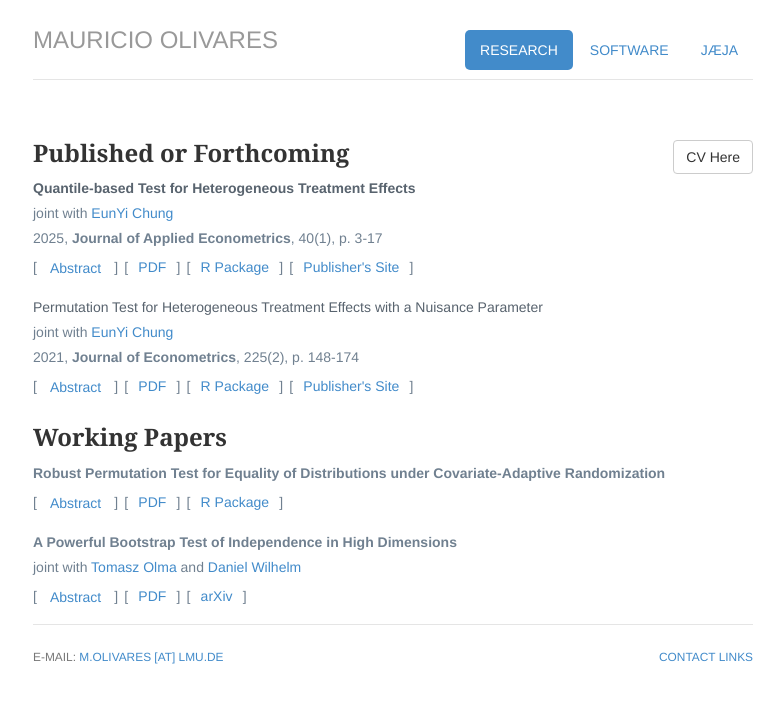
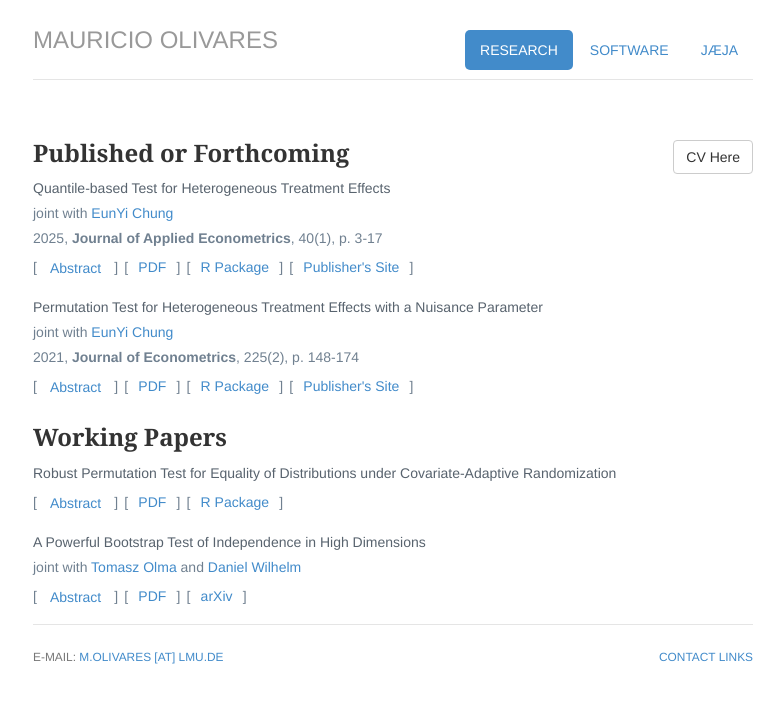
Before and after one commit to mauolivares/mauolivares.github.io, a Jekyll site: the page built from research/index.html, in a window 1280 px wide. Shown: the top 703 px of the page, without its empty margins (247-1031 px from the left). Built offline with Jekyll 4.4.1, drawn with Linux system fonts in a browser that asks for light colours.

Commit message:
different font color for research

```diff
--- a/research/index.html
+++ b/research/index.html
@@ -16,7 +16,7 @@ description: Mauricio Olivares' research page.
 				<span itemprop="reserach"><h3>Published or Forthcoming</h3></span>
 
 				<p style="color:#708090;">
-				<span style="color:#58636e; font-weight:600;">Quantile-based Test for Heterogeneous Treatment Effects</span>
+				<span style="color:#58636e; font-weight:500;">Quantile-based Test for Heterogeneous Treatment Effects</span>
 				<br>joint with <a href="https://sites.google.com/a/illinois.edu/eunyichung/">EunYi Chung</a>
 				<br>2025, <b>Journal of Applied Econometrics</b>, 40(1), p. 3-17
 				<br>[<a class="btn btn-link" data-toggle="collapse" href="#WP_JAE" role="button" aria-expanded="false" aria-controls="WP_JAE">
@@ -48,7 +48,8 @@ description: Mauricio Olivares' research page.
 
 				<h3>Working Papers</h3>
 
-				<p style="color:#708090;"><strong>Robust Permutation Test for Equality of Distributions under Covariate-Adaptive Randomization</strong>
+				<p style="color:#708090;">
+					<span style="color:#58636e; font-weight:500;">Robust Permutation Test for Equality of Distributions under Covariate-Adaptive Randomization</span>
 				<br>[<a class="btn btn-link" data-toggle="collapse" href="#JMP" role="button" aria-expanded="false" aria-controls="JMP">
     			Abstract</a>]&#8287&#8287[&#8287&#8287<a href="/files/JMP_MauricioOlivares.pdf" title="Download Paper as PDF"> PDF </a>&#8287&#8287]&#8287&#8287[&#8287&#8287<a href="https://cran.r-project.org/web/packages/RATest/index.html" title="R Package"> R Package </a>&#8287&#8287]
     				<div class="collapse" id="JMP">
@@ -60,7 +61,8 @@ description: Mauricio Olivares' research page.
 					</div>
 				</p>
 
-				<p style="color:#708090;"><strong>A Powerful Bootstrap Test of Independence in High Dimensions</strong>
+				<p style="color:#708090;">
+					<span style="color:#58636e; font-weight:500;">A Powerful Bootstrap Test of Independence in High Dimensions</span>
 				<br>joint with <a href="https://tomaszolma.github.io/">Tomasz Olma</a> and <a href="https://dwilhelm.userweb.mwn.de/">Daniel Wilhelm</a>
 				<br>[<a class="btn btn-link" data-toggle="collapse" href="#Indep_HighDim" role="button" aria-expanded="false" aria-controls="JMP">
     			Abstract</a>]&#8287&#8287[&#8287&#8287<a href="/files/oow_Indep_HighDim.pdf" title="Download Paper as PDF"> PDF </a>&#8287&#8287]&#8287&#8287[&#8287&#8287<a href="https://arxiv.org/abs/2503.21715" title="arXiv"> arXiv </a>&#8287&#8287]
```
